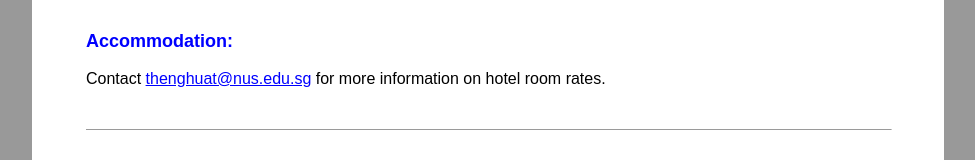
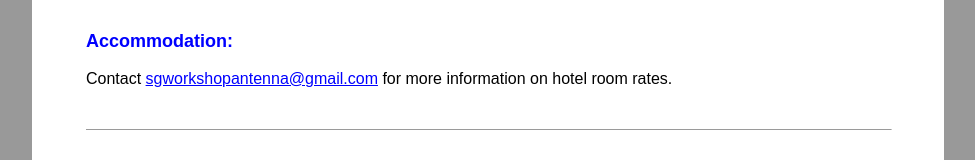
Before and after one commit to zhanghan200108-code/swa2025, a plain HTML site: page Venue.html in a window 1280 px wide. Shown: the part 474-634 px from the top of the page, without its empty margins (152-1127 px from the left). Drawn offline with Linux system fonts and the light colour scheme.

Commit message:
Add files via upload

```diff
--- a/Venue.html
+++ b/Venue.html
@@ -192,7 +192,7 @@ li:hover .dropdown {
                         </tr>
                         <tr>
                           <td height="42"><p style="font-size: 18px; font-family: Arial, Helvetica, sans-serif; color: #0000FF; font-weight: bold">Accommodation:</p>
-                            <p align="left" style="font-family: Arial, Helvetica, sans-serif; font-size: 17; color: #000000"> Contact <a href="mailto:thenghuat@nus.edu.sg" style="color: blue; text-decoration: underline;">thenghuat@nus.edu.sg</a> for more information on hotel room rates.</p>
+                            <p align="left" style="font-family: Arial, Helvetica, sans-serif; font-size: 17; color: #000000"> Contact <a href="mailto:sgworkshopantenna@gmail.com" style="color: blue; text-decoration: underline;">sgworkshopantenna@gmail.com</a> for more information on hotel room rates.</p>
                                    </td>
                         <tr>
                           <td height="42"><hr align="left" width="100%" size="1"></td>
```
